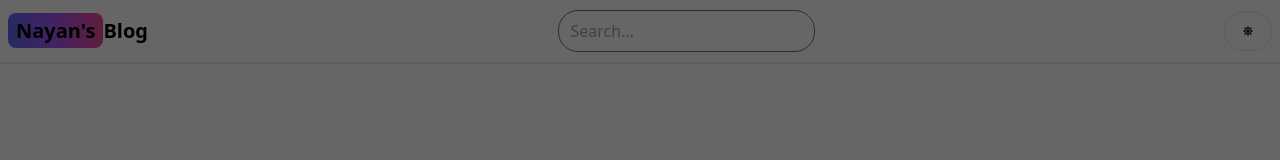
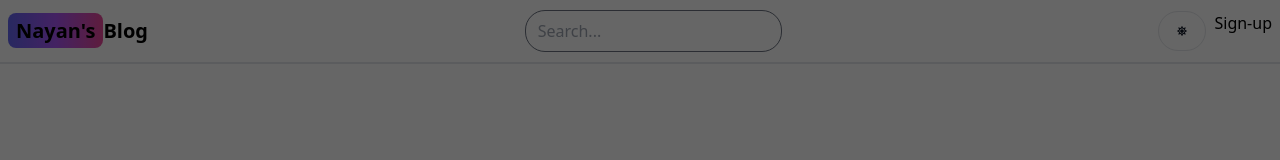
Before and after one commit to Nayan7652Thakur/our-blog, a React (Vite) app in the folder client/: page /sign-in in a window 1280 px wide. Shown: the top 160 px of the page. Built offline with nearby package versions, Linux system fonts and the light colour scheme.

Commit message:
last code

```diff
--- a/client/src/components/Header.jsx
+++ b/client/src/components/Header.jsx
@@ -128,6 +128,9 @@ export default function Header() {
           ) : (
             <>
               {showPopup && <Popup onClose={handlePopupClose} />}
+              <Link to='/sign-up'>
+              <button>Sign-up</button>
+              </Link>
             </>
           )}
           <Navbar.Toggle />
--- a/client/src/pages/SignIn.jsx
+++ b/client/src/pages/SignIn.jsx
@@ -14,6 +14,8 @@ export default function SignIn() {
   const { loading, error: errorMessage } = useSelector((state) => state.user);
   const dispatch = useDispatch();
   const navigate = useNavigate();
+
+
   const handleChange = (e) => {
     setFormData({ ...formData, [e.target.id]: e.target.value.trim() });
   };
```
